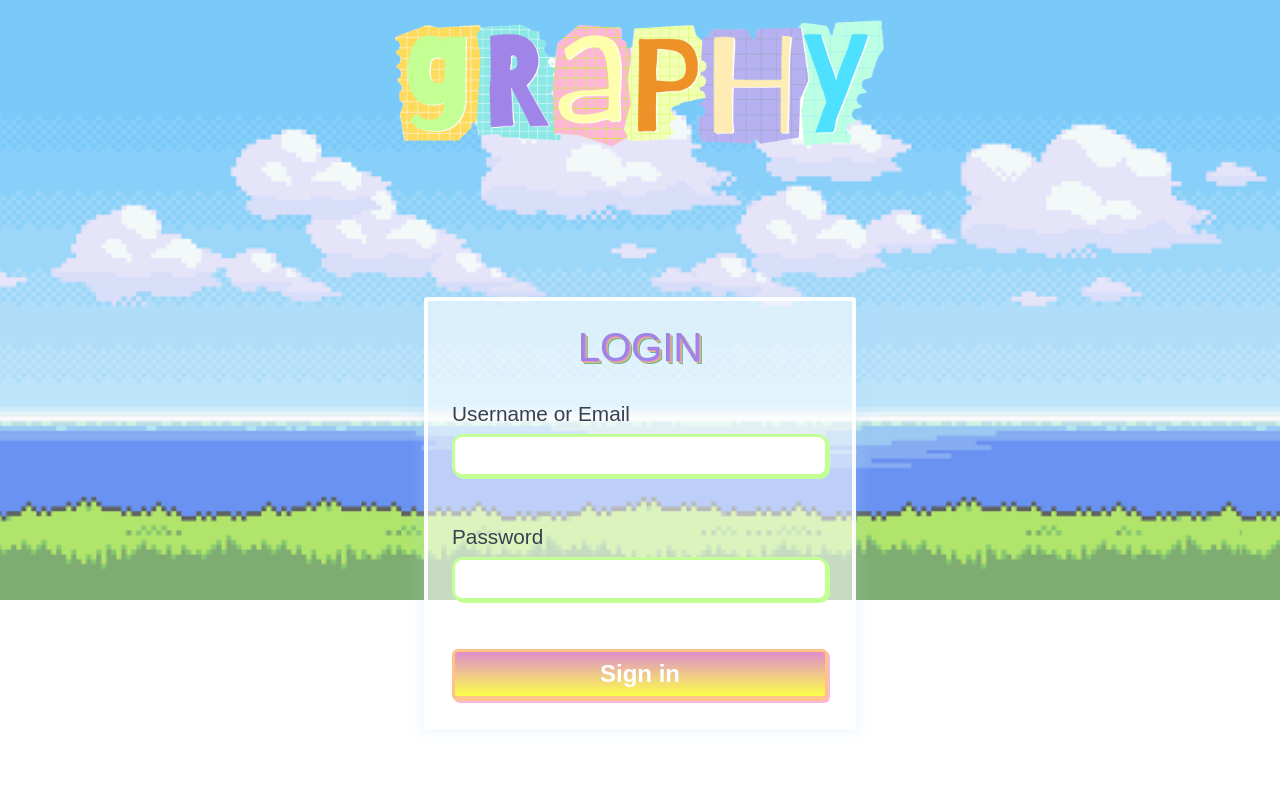
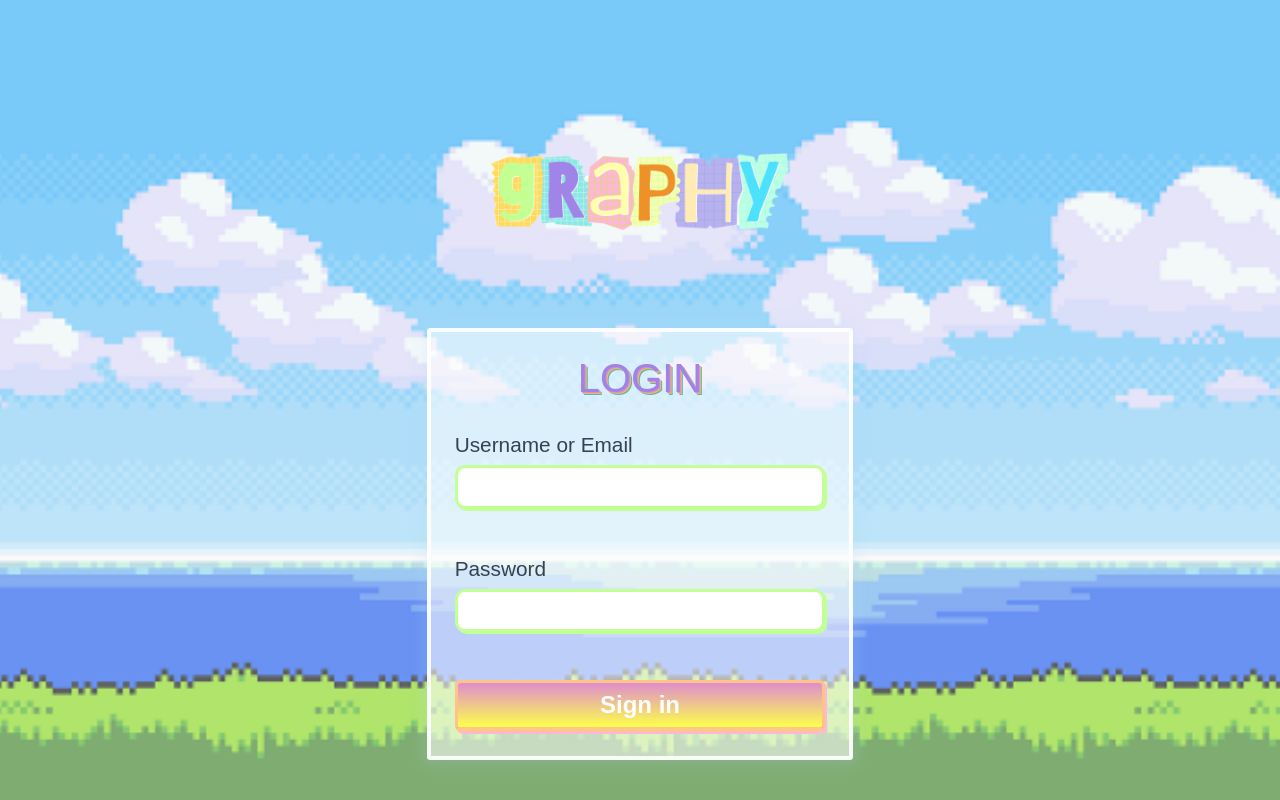
Before and after one commit to FatimaAlmoathen/graphql, a Next.js app: page /login in a window 1280 px wide. Built offline with nearby package versions, Linux system fonts and the light colour scheme; a web font is replaced by a local one.

Commit message:
submittttt

```diff
--- a/src/app/globals.css
+++ b/src/app/globals.css
@@ -219,11 +219,10 @@ rect.transition-all {
   font-family: "WDXL Lubrifont TC", sans-serif;
   font-weight: 400;
   font-style: normal;
-  /* color: #d8ff4c; */
   text-shadow:
-  1px 1px 0 #e08dcc,
-  2px 2px 0 #e3bd6b,
-  3px 3px 0 #6ab3a0;
+    1px 1px 0 #e08dcc,
+    2px 2px 0 #e3bd6b,
+    3px 3px 0 #6ab3a0;
 }
 
 .form-group {
@@ -290,6 +289,21 @@ rect.transition-all {
 .-z-50 {
   z-index: -50;
 }
+.login-page-container {
+  min-height: 100vh;
+  width: 100%;
+  background-image: url(/public/pixelated-cloud.png);
+  background-size: cover;
+  background-position: center;
+  background-repeat: no-repeat;
+  background-attachment:scroll;  position: relative;
+  display: flex;
+  flex-direction: column;
+  align-items: center;
+  justify-content: center;
+  padding: 2rem 1rem;
+  box-sizing: border-box;
+}
 /* Login page styles */
 .login-wrapper {
   position: relative;
@@ -302,10 +316,12 @@ rect.transition-all {
 }
 
 .graphic-image {
-  /* position: absolute; */
-  object-fit: cover;
-  /* top: -60px; */
-  height: 20%;
+   width: 100%;
+  max-width: 700px;
+  height: auto;
+  max-height: 30vh;
+  object-fit: contain;
+  margin: 0 auto;
 }
 
 .login-content {
@@ -318,19 +334,16 @@ rect.transition-all {
 }
 
 .login-box {
+  width: 100%;
   max-width: 27rem;
-  width: 100%;
   padding: 1.5rem;
   border-radius: 0.2rem;
-  box-sizing: border-box;
   border: 4px solid #ffffffe1;
   background-color: #ffffff8f;
   box-shadow: 0 0 15px 5px rgba(177, 217, 250, 0.175);
-  z-index: 10;
-  /* position: absolute; */
-  top: 320px;
-  margin-bottom: 1rem;
+  margin: 0 auto;
 }
+
 
 .login-form {
   display: flex;
@@ -638,7 +651,6 @@ rect.transition-all {
     height: 20%;
   }
   .login-box{
-    width: 50% !important;
     max-height: 50% !important;
     padding: 1rem;
     /* top: 300px; */
--- a/src/app/login/page.tsx
+++ b/src/app/login/page.tsx
@@ -26,12 +26,13 @@ export default function LoginPage() {
   };
 
  return (
+  <div className="login-page-container">
     <div className="login-wrapper">
       <Image
         src={graphyGraphic}
         alt="graphy"
         width={700}
-        height={500}
+        height={700}
         className="graphic-image"
       />
       <div className="login-content">
@@ -83,5 +84,6 @@ export default function LoginPage() {
         </div>
       </div>
     </div>
+    </div>
   );
 }
```
